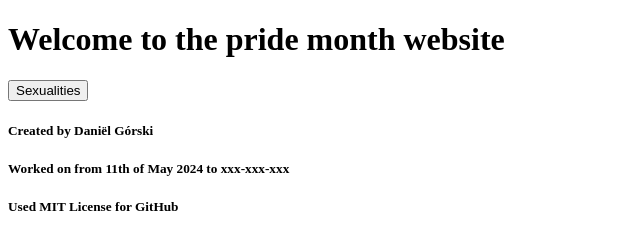
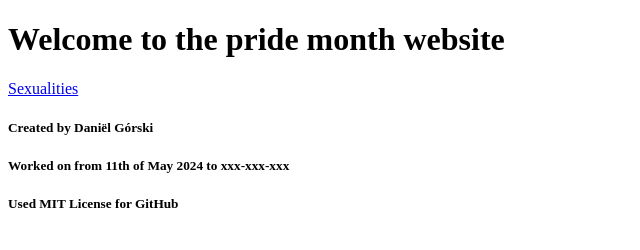
Before and after one commit to DjDango/PrideMonthWebsite, a plain HTML site: page index.html in a window 1280 px wide. Shown: the whole page, without its empty margins (0-640 px from the left). Drawn offline with Linux system fonts and the light colour scheme.

Commit message:
Update index.html

```diff
--- a/index.html
+++ b/index.html
@@ -6,7 +6,9 @@
   <title>
     Pride Month Website
   </title>
+  <a href='Sexualities.html'
   <button>Sexualities</button>
+  </a>
   <h5>
     Created by Daniël Górski
   </h5>
```
